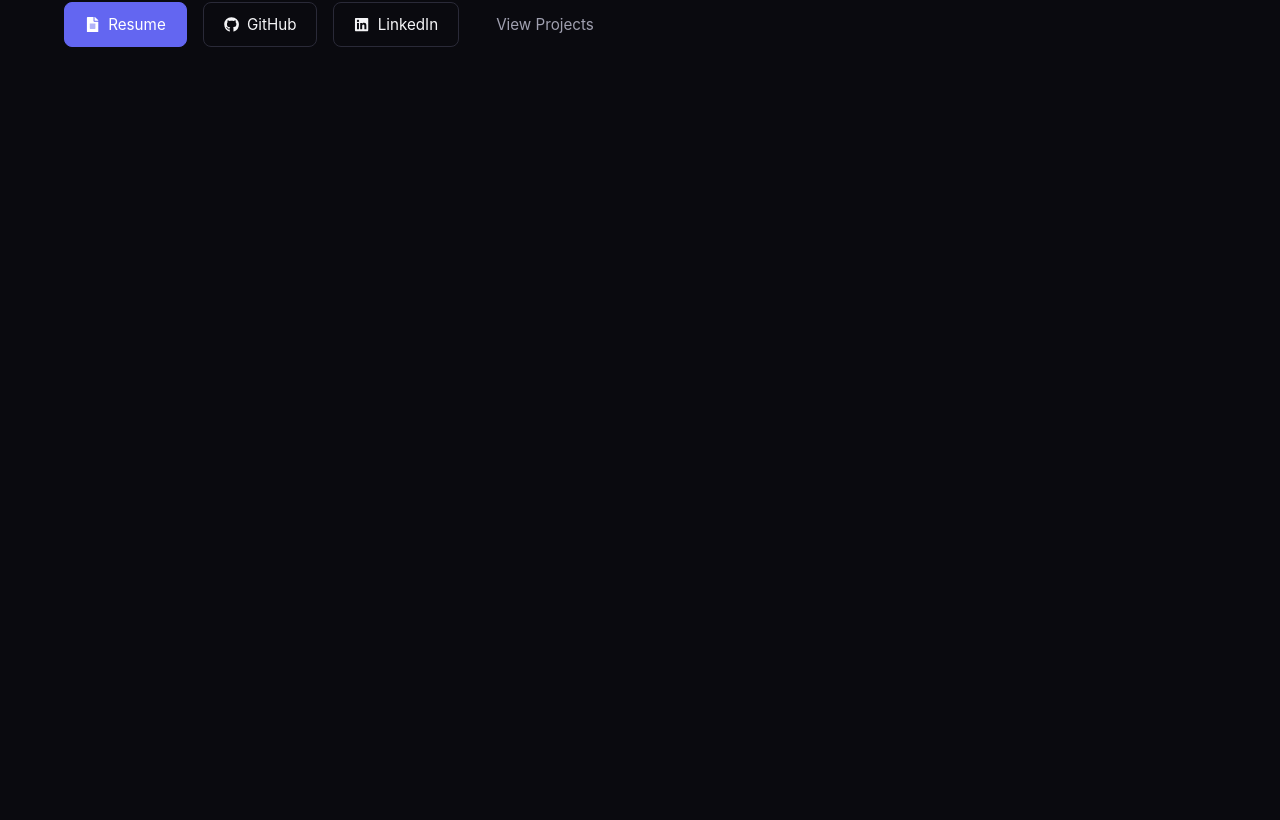
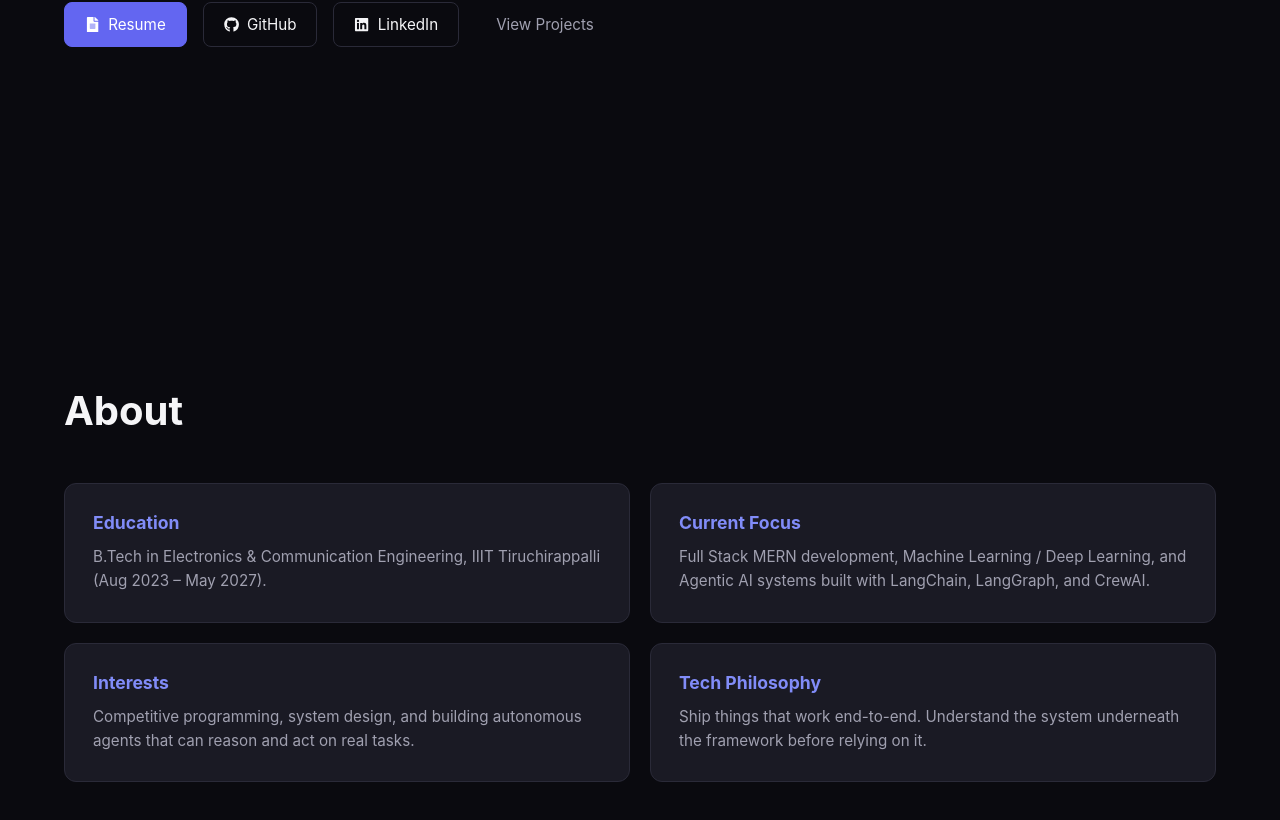
Before and after one commit to Mayankkvv/portfolio, a React app: page / in a window 1280 px wide. Shown: the part 514-1334 px from the top of the page. Before the commit the page ends 800 px from the top, so only its background shows below. Built offline with nearby package versions, Linux system fonts and the light colour scheme; the HTML template or start-up script is replaced by a standard one.

Commit message:
Add About section with animated interactive cards

```diff
--- /dev/null
+++ b/src/components/About.css
@@ -0,0 +1,47 @@
+.about {
+  max-width: var(--max-content-width);
+  margin: 0 auto;
+  padding: 100px 24px;
+}
+
+.section-title {
+  font-size: clamp(1.75rem, 4vw, 2.5rem);
+  font-weight: 700;
+  margin-bottom: 48px;
+}
+
+.about-grid {
+  display: grid;
+  grid-template-columns: repeat(2, 1fr);
+  gap: 20px;
+}
+
+.about-card {
+  background: var(--color-surface);
+  border: 1px solid var(--color-border);
+  border-radius: 12px;
+  padding: 28px;
+  transition: border-color 0.2s ease;
+}
+
+.about-card:hover {
+  border-color: var(--color-accent);
+}
+
+.about-card h3 {
+  font-size: 1.1rem;
+  margin-bottom: 12px;
+  color: var(--color-accent-hover);
+}
+
+.about-card p {
+  color: var(--color-text-secondary);
+  line-height: 1.6;
+  font-size: 0.95rem;
+}
+
+@media (max-width: 640px) {
+  .about-grid {
+    grid-template-columns: 1fr;
+  }
+}
--- /dev/null
+++ b/src/components/About.jsx
@@ -0,0 +1,47 @@
+import { motion } from 'framer-motion'
+import './About.css'
+
+const aboutCards = [
+  {
+    title: 'Education',
+    body: 'B.Tech in Electronics & Communication Engineering, IIIT Tiruchirappalli (Aug 2023 – May 2027).',
+  },
+  {
+    title: 'Current Focus',
+    body: 'Full Stack MERN development, Machine Learning / Deep Learning, and Agentic AI systems built with LangChain, LangGraph, and CrewAI.',
+  },
+  {
+    title: 'Interests',
+    body: 'Competitive programming, system design, and building autonomous agents that can reason and act on real tasks.',
+  },
+  {
+    title: 'Tech Philosophy',
+    body: 'Ship things that work end-to-end. Understand the system underneath the framework before relying on it.',
+  },
+]
+
+function About() {
+  return (
+    <section id="about" className="about">
+      <h2 className="section-title">About</h2>
+      <div className="about-grid">
+        {aboutCards.map((card, i) => (
+          <motion.div
+            key={card.title}
+            className="about-card"
+            initial={{ opacity: 0, y: 24 }}
+            whileInView={{ opacity: 1, y: 0 }}
+            viewport={{ once: true, amount: 0.3 }}
+            transition={{ duration: 0.5, delay: i * 0.1 }}
+            whileHover={{ y: -6 }}
+          >
+            <h3>{card.title}</h3>
+            <p>{card.body}</p>
+          </motion.div>
+        ))}
+      </div>
+    </section>
+  )
+}
+
+export default About
--- a/src/pages/Home.jsx
+++ b/src/pages/Home.jsx
@@ -1,9 +1,11 @@
 import Hero from '../components/Hero'
+import About from '../components/About'
 
 function Home() {
   return (
     <div>
       <Hero />
+      <About />
     </div>
   )
 }
```
